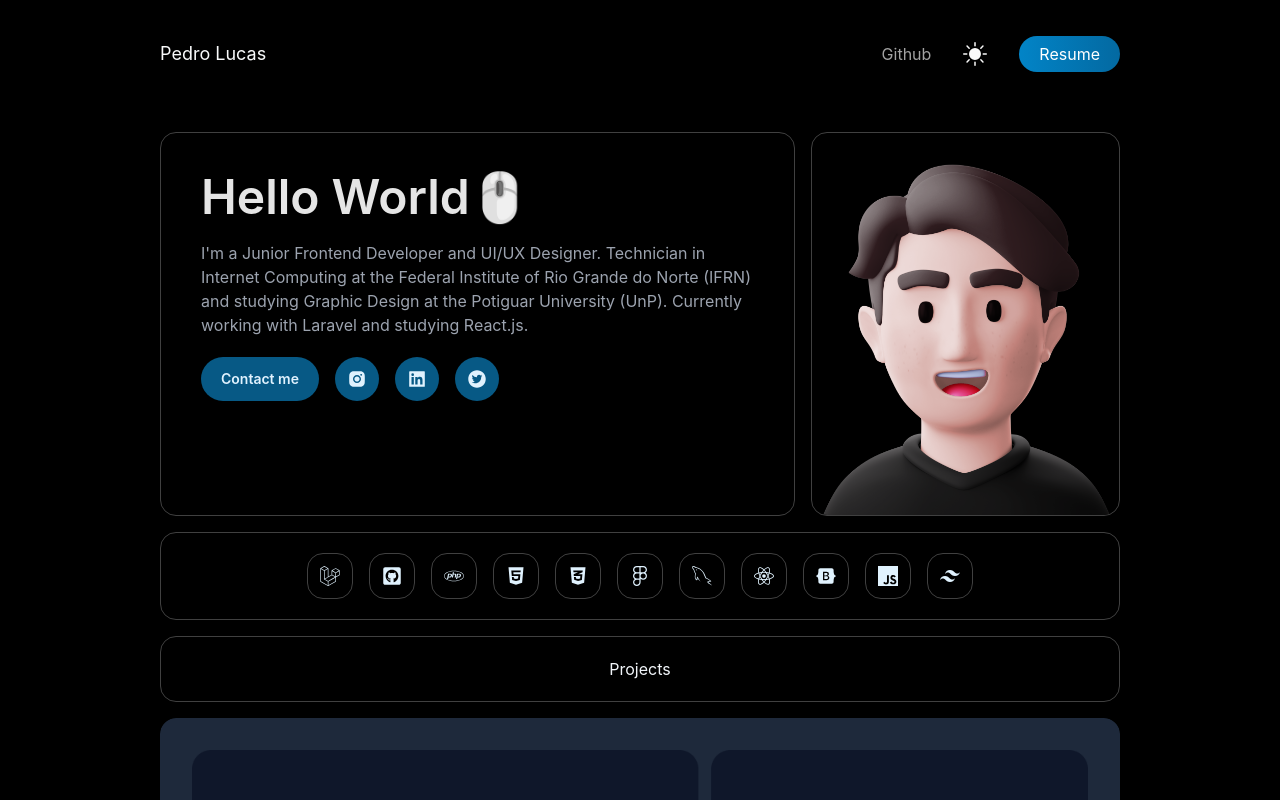
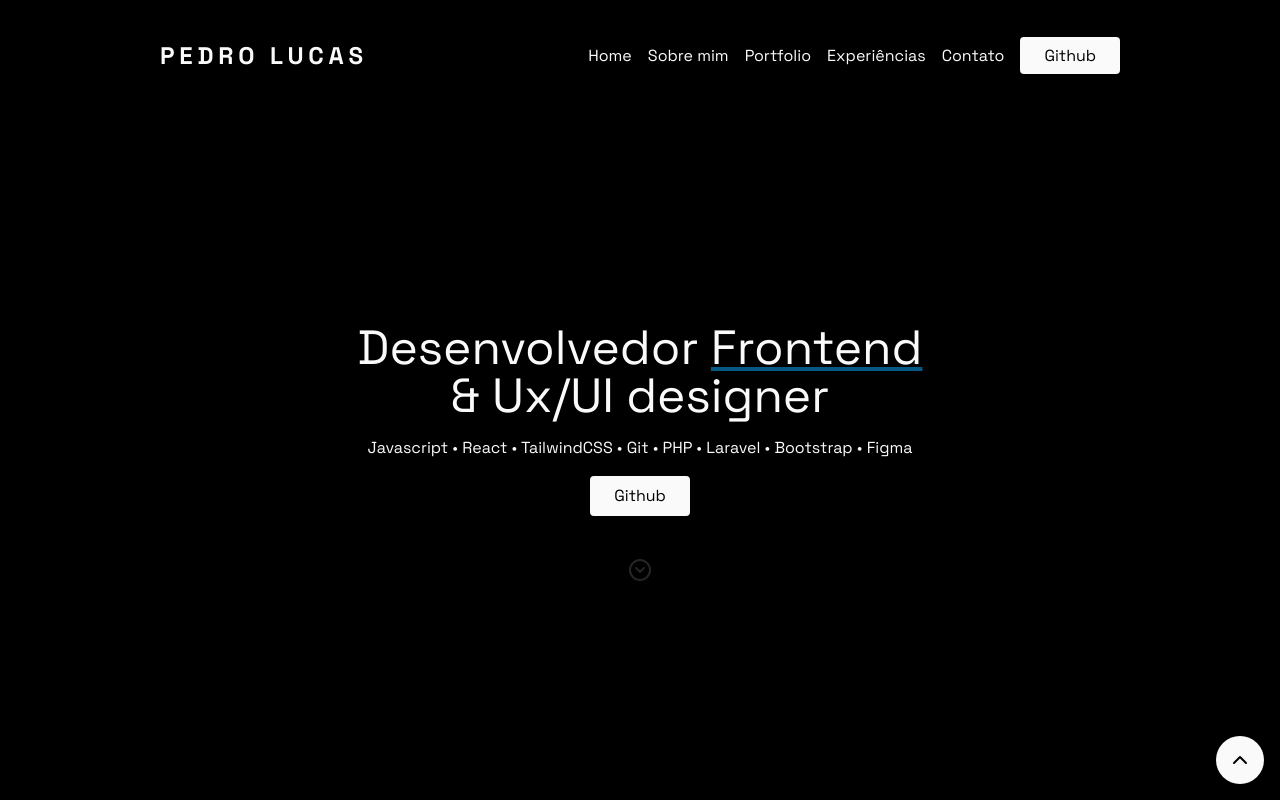
Before and after one commit to pedrolucaslco/pedrolucaslco, a Next.js app: page / in a window 1280 px wide. Shown: the top 800 px of the page. Built offline with nearby package versions, Linux system fonts and the light colour scheme.

Commit message:
Design Update

```diff
--- a/package.json
+++ b/package.json
@@ -15,6 +15,7 @@
     "@next/font": "13.1.5",
     "eslint": "8.32.0",
     "eslint-config-next": "13.1.5",
+    "lucide-react": "^0.262.0",
     "next": "13.1.5",
     "react": "18.2.0",
     "react-dom": "18.2.0",
--- a/pages/index.js
+++ b/pages/index.js
@@ -11,6 +11,7 @@ import model3d from "../public/3d.png";
 import thumbNoisePlayer from "../public/NoisePlayer.png";
 import design from "../public/design-test.png";
 import { useState } from "react";
+import { ChevronDownCircle, ChevronUp, Hand, HandIcon, MousePointer2 } from "lucide-react";
 
 export default function Home() {
   const [darkMode, setDarkMode] = useState(true);
@@ -24,22 +25,36 @@ export default function Home() {
         <link rel="icon" href="/favicon.ico" />
       </Head>
 
+      <a href="#" className="rounded-full bg-neutral-50 fixed bottom-4 right-4 p-3">
+        <ChevronUp/>
+      </a>
+
       <main className="
       bg-white dark:bg-black
       px-4 sm:px-4 md:px-16 lg:px-24 xl:px-40 2xl:px-40
       transition-all duration-500
       ">
 
-        <section className="min-h-screen pb-40">
-          <nav className="py-10 mb-6 flex justify-between items-center">
-            <h1 className="text-lg  dark:text-gray-50">Pedro Lucas</h1>
-            <ul className="flex items-center">
+        <section className="h-screen flex flex-col">
+          <nav className="py-10 flex justify-between items-center">
+            <h1 className="text-2xl dark:text-neutral-50 uppercase font-bold tracking-[.3rem]">Pedro Lucas</h1>
+            <ul className="flex items-center gap-4">
               <li>
-                <a className=" text-neutral-400 py-2 rounded-full mr-8 transition-all duration-1000 hover:shadow-lg hover:text-neutral-100" href="https://github.com/pedrolucaslcosta" target="_blank" rel="noreferrer">
-                  Github
+                <a className="text-neutral-50" href="#">Home</a>
+              </li>
+              <li><a className="text-neutral-50" href="#About-me">Sobre mim</a></li>
+              <li><a className="text-neutral-50" href="#Portfolio">Portfolio</a></li>
+              <li><a className="text-neutral-50" href="#Experiences">Experiências</a></li>
+              <li><a className="text-neutral-50" href="#Contact">Contato</a></li>
+              <li>
+                <a className="bg-neutral-50 text-black py-2 px-6 rounded" href="https://github.com/pedrolucaslcosta" target="_blank" rel="noreferrer">
+                Github
                 </a>
               </li>
-              <li>
+              {/* <li>
+                <div className="w-0.5 bg-neutral-700 h-8"></div>
+              </li> */}
+              {/* <li>
 
                 {darkMode ? (
                   <BsFillSunFill onClick={() => setDarkMode(!darkMode)} className="cursor-pointer text-2xl text-neutral-700 dark:text-neutral-50 dark:hover:text-neutral-400 hover:text-neutral-500 transition-all duration-500 hover:animate-spin" />
@@ -48,54 +63,73 @@ export default function Home() {
                     <BsFillMoonStarsFill onClick={() => setDarkMode(!darkMode)} className="cursor-pointer text-2xl text-neutral-700 dark:text-neutral-50 dark:hover:text-neutral-400 hover:text-neutral-500 transition-all duration-500 hover:animate-pulse" />
                   )}
 
-              </li>
-
-              <li>
-                <a className="bg-gradient-to-r from-sky-600 to-sky-700 text-white px-5 py-2 rounded-full ml-8 transition-all duration-1000 hover:shadow-lg">
-                  Resume
-                </a>
-              </li>
+              </li> */}
             </ul>
           </nav>
 
+          <div className="text-neutral-50 flex flex-col justify-center h-full items-center text-center gap-4">
+            <h1 className="text-5xl ">Desenvolvedor <span className="underline decoration-sky-800">Frontend</span><br></br>& Ux/UI designer</h1>
+            <p>Javascript • React • TailwindCSS • Git • PHP • Laravel • Bootstrap • Figma</p>
+            <a className="bg-neutral-50 text-black py-2 px-6 rounded" href="https://github.com/pedrolucaslcosta" target="_blank" rel="noreferrer">
+                Github
+            </a>
+            <a className="mt-8 text-neutral-800 animate-bounce" href="#About-me">
+            <ChevronDownCircle/>
+            </a>
+          </div>
+
+        </section>
+        <section className="min-h-screen pb-40">
+
+        <div id="About-me" className="flex items-center text-center justify-center py-16 text-3xl text-neutral-50">
+            About me
+        </div>
+
           <div className="grid grid-cols-3 gap-4">
 
-            <div className="
+            <div className="  rounded-lg
             col-span-3 lg:col-span-2 md:col-span-2 sm:col-span-3
             dark:border-neutral-700 border-neutral-300 border
-            rounded-2xl lg:p-10 sm:p-8 p-6
+             lg:p-10 sm:p-8 p-6
             ">
-              <h2 className="text-3xl sm:text-5xl font-semibold text-neutral-900 dark:text-neutral-200">Hello World🖱️</h2>
+              <h2 className="text-3xl sm:text-5xl font-semibold text-neutral-900 dark:text-neutral-200 flex items-center gap-4">
+                Hello World
+                <MousePointer2 className="animate-bounce" size={32}/>
+              </h2>
               {/* <h3 className="text-xl sm:text-2xl py-1 sm:py-2 text-neutral-500 dark:text-gray-400">Developer and designer.</h3> */}
-              <p className="text-base sm:text-md pt-5 pb-8 sm:py-5 text-gray-500 dark:text-gray-400">
+              <p className="text-base sm:text-md pt-5 pb-8 sm:py-5 text-neutral-400">
                 {"I'm a Junior Frontend Developer and UI/UX Designer. Technician in Internet Computing at the Federal Institute of Rio Grande do Norte (IFRN) and studying Graphic Design at the Potiguar University (UnP). Currently working with Laravel and studying React.js."}
               </p>
               <div className="text-base sm:text-xl flex justify-center sm:justify-start gap-3 sm:gap-4 text-black">
-                <a href="mailto:pedrolucaslcosta@gmail.com" target="_blank" rel="noreferrer" className="text-sm font-semibold rounded-full bg-sky-800 text-sky-100 flex items-center px-5">
+                <a href="mailto:pedrolucaslcosta@gmail.com" target="_blank" rel="noreferrer" className="text-sm font-medium rounded bg-neutral-50 flex items-center px-3">
                   Contact me
                 </a>
-                <a href="https://www.instagram.com/pedrolucaslco" target="_blank" rel="noreferrer" className="bg-sky-800 p-3 rounded-full dark:bg-sky-800 text-sky-100">
+                <a href="https://www.instagram.com/pedrolucaslco" target="_blank" rel="noreferrer" className="bg-neutral-50 p-2 rounded">
                   <AiFillInstagram />
                 </a>
-                <a href="https://www.linkedin.com/in/pedrolucaslcosta" target="_blank" rel="noreferrer" className="bg-sky-800 p-3 rounded-full dark:bg-sky-800 text-sky-100">
+                <a href="https://www.linkedin.com/in/pedrolucaslcosta" target="_blank" rel="noreferrer" className="bg-neutral-50 p-2 rounded">
                   <AiFillLinkedin />
                 </a>
-                <a href="https://www.twitter.com/pedrolucaslco" target="_blank" rel="noreferrer" className="bg-sky-800 p-3  rounded-full dark:bg-sky-800 text-sky-100">
+                <a href="https://www.twitter.com/pedrolucaslco" target="_blank" rel="noreferrer" className="bg-neutral-50 p-2 rounded">
                   <AiFillTwitterCircle />
                 </a>
               </div>
             </div>
 
             <div className="
-            col-span-3 lg:col-span-1 md:col-span-1 order-first sm:order-first md:order-2 h-64 sm:h-96
-            rounded-3xl">
-              <Image className="rounded-2xl h-full w-full object-scale-down sm:object-scale-down md:object-cover dark:border-neutral-700 border-neutral-300 border" src={model3d} />
+            col-span-3 lg:col-span-1 md:col-span-1 order-first rounded-lg sm:order-first md:order-2 h-64 sm:h-96
+            ">
+              <Image className="h-full w-full rounded-lg object-scale-down sm:object-scale-down md:object-cover dark:border-neutral-700 border-neutral-300 border" src={model3d} />
             </div>
 
 
           </div>
 
-          <div className="p-5 mt-4 rounded-2xl dark:border-neutral-700 border-neutral-300 border flex flex-col items-center">
+          <div id="Portfolio" className="flex items-center text-center justify-center py-16 text-3xl text-neutral-50">
+            Portfolio
+        </div>
+
+          {/* <div className="p-5 mt-4 dark:border-neutral-700 border-neutral-300 border flex flex-col items-center">
             <div className="text-base sm:text-xl flex justify-center sm:justify-start gap-3 sm:gap-4 text-black flex-wrap">
               <a title="test" id="tools" className="p-3 rounded-2xl dark:border-neutral-700 border-neutral-300 border text-sky-800 dark:text-sky-100"><FaLaravel /><span>Laravel</span></a>
               <a title="test" id="tools" className="p-3 rounded-2xl dark:border-neutral-700 border-neutral-300 border text-sky-800 dark:text-sky-100"><FaGithubSquare /><span>Git</span></a>
@@ -109,15 +143,13 @@ export default function Home() {
               <a title="test" id="tools" className="p-3 rounded-2xl dark:border-neutral-700 border-neutral-300 border text-sky-800 dark:text-sky-100"><SiJavascript /><span>Javascript</span></a>
               <a title="test" id="tools" className="p-3 rounded-2xl dark:border-neutral-700 border-neutral-300 border text-sky-800 dark:text-sky-100"><SiTailwindcss /><span>TailwindCSS</span></a>
             </div>
-          </div>
+          </div> */}
 
-          <div className="p-5 mt-4 text-slate-100 rounded-2xl dark:border-neutral-700 border-neutral-300 border flex flex-col items-center">
-            Projects
-          </div>
 
-          <div className="mt-4 text-slate-100 rounded-2xl  grid grid-cols-2 lg:grid-cols-3 gap-4 lg:gap-2 items-center">
-            <div className="flex flex-col col-span-2 lg:col-span-3 rounded-2xl gap-4 overflow-hidden">
-              <Image src={thumbNoisePlayer} className="rounded-2xl" />
+
+          <div className=" text-slate-100  grid grid-cols-2 lg:grid-cols-3 gap-4 lg:gap-2 items-center">
+            <div className="flex flex-col col-span-2 lg:col-span-3  gap-4 overflow-hidden">
+              <Image src={thumbNoisePlayer} className="rounded-lg" />
               <span className="text-lg">NoisePlayer</span>
             </div>
           </div>
--- a/styles/globals.css
+++ b/styles/globals.css
@@ -1,10 +1,9 @@
+@import url('https://fonts.googleapis.com/css2?family=Inter:wght@100;200;300;400;500;600;700;800;900&display=swap');
+@import url('https://fonts.googleapis.com/css2?family=Space+Grotesk:wght@300;400;500;600;700&display=swap');
+@import url('https://fonts.googleapis.com/css2?family=Work+Sans:ital,wght@0,100;0,200;0,300;0,400;0,500;0,600;0,700;0,800;0,900;1,100;1,200;1,300;1,400;1,500;1,600;1,700;1,800;1,900&display=swap');
 @tailwind base;
 @tailwind components;
 @tailwind utilities;
-
-@import url('https://fonts.googleapis.com/css2?family=Work+Sans:ital,wght@0,100;0,200;0,300;0,400;0,500;0,600;0,700;0,800;0,900;1,100;1,200;1,300;1,400;1,500;1,600;1,700;1,800;1,900&display=swap');
-@import url('https://fonts.googleapis.com/css2?family=Inter:wght@100;200;300;400;500;600;700;800;900&display=swap');
-@import url('https://fonts.googleapis.com/css2?family=Space+Grotesk:wght@300;400;500;600;700&display=swap');
 
 * {
   box-sizing: border-box;
@@ -17,9 +16,11 @@ body {
   max-width: 100vw;
   overflow-x: hidden;
 
-  font-family: 'Inter', sans-serif;
-  /* font-family: 'Space Grotesk', sans-serif; */
-  /* font-feature-settings: "ss01" 1, 'ss04' 1; */
+  /* font-family: 'Inter', sans-serif; */
+  font-family: 'Space Grotesk', sans-serif;
+  /* font-feature-settings: 'ss04' on, 'ss01' on; */
+  /* font-feature-settings:  'ss04' on, 'ss01' on; */
+
 }
 
 a {
```
Also changed, not shown: 1 other file (tests, documents, lock files or other folders).
